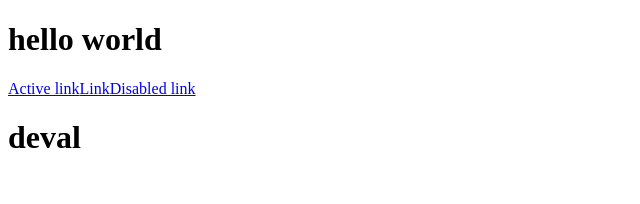
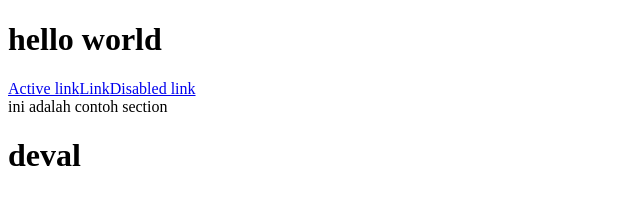
Before and after one commit to DevalRahmawan/tutor-git, a plain HTML site: page index.html in a window 1280 px wide. Shown: the whole page, without its empty margins (0-640 px from the left). Drawn offline with Linux system fonts and the light colour scheme.

Commit message:
create section

```diff
--- a/index.html
+++ b/index.html
@@ -16,6 +16,12 @@
         </nav>
     </header>
 
+    <section>
+        <div class="section">
+            ini adalah contoh section
+        </div>
+    </section>
+
     <footer>
         <h1>deval</h1>
     </footer>
```
